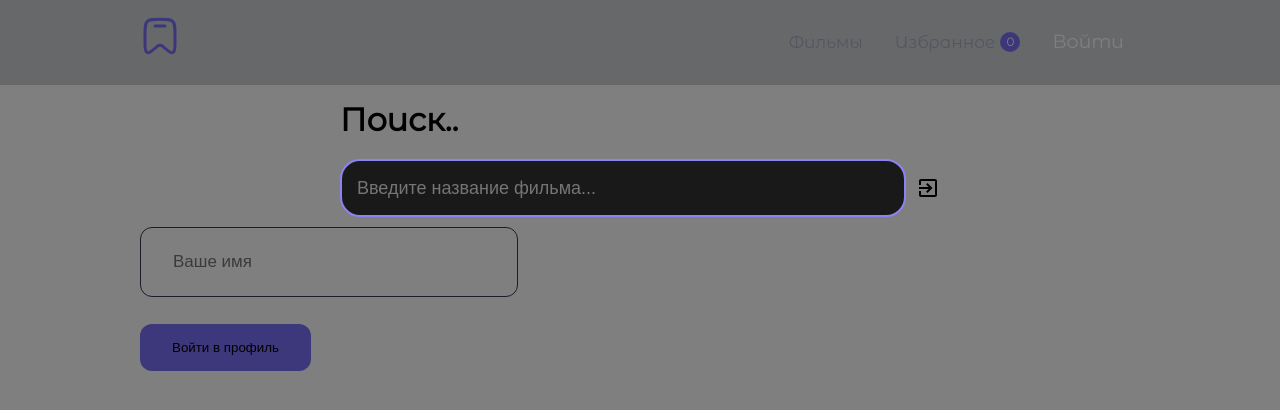
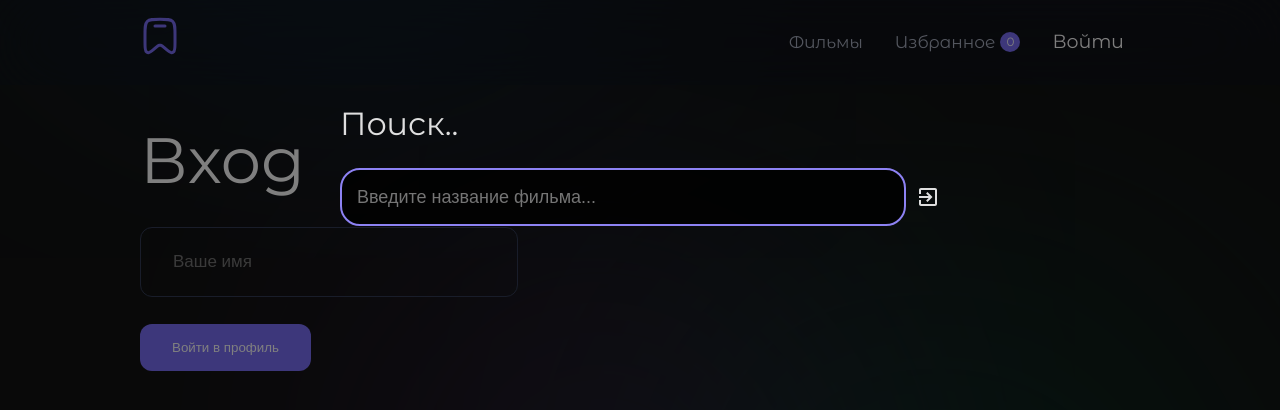
Before and after one commit to Onlaino/filmsApp_nextJS_zustand, a Next.js app: page /login in a window 1280 px wide. Both pictures are taken after a click on the element "Поиск". Shown: the top 410 px of the page. Built offline with nearby package versions, Linux system fonts and the light colour scheme.

Commit message:
adding keydown events adding animation to search adn searcj components

```diff
--- a/src/components/FilmSearchItem/FilmSearchItem.tsx
+++ b/src/components/FilmSearchItem/FilmSearchItem.tsx
@@ -1,10 +1,20 @@
 import Image from 'next/image'
 import cl from './FilmSearchItem.module.css'
 import { IFilmSeachItemProps } from './FilmSearchItem.props'
+import { motion } from 'framer-motion'
 
-export const FilmSearchItem = ({ name, imgUrl, id }: IFilmSeachItemProps) => {
+export const FilmSearchItem = ({ name, imgUrl }: IFilmSeachItemProps) => {
 	return (
-		<div className={cl.film}>
+		<motion.div
+			className={cl.film}
+			initial={{ y: 500 }}
+			animate={{ y: 0 }}
+			exit={{ y: -200 }}
+			transition={{
+				ease: 'circIn',
+				duration: 0.35,
+			}}
+		>
 			<Image
 				src={imgUrl}
 				className={cl.image}
@@ -13,6 +23,6 @@ export const FilmSearchItem = ({ name, imgUrl, id }: IFilmSeachItemProps) => {
 				alt='film_image'
 			/>
 			<div className={cl.name}>{name}</div>
-		</div>
+		</motion.div>
 	)
 }
--- a/src/components/Navigation/Navigation.tsx
+++ b/src/components/Navigation/Navigation.tsx
@@ -55,7 +55,13 @@ export const Navigation = () => {
 					) : (
 						<div
 							onClick={() => setIsSearchOpen(true)}
+							onKeyDown={evt => {
+								if (evt.key === 'Enter') {
+									setIsSearchOpen(true)
+								}
+							}}
 							className={cl.headerRightItem}
+							tabIndex={0}
 						>
 							Поиск
 						</div>
--- a/src/components/SearchFilms/SearchFilms.module.css
+++ b/src/components/SearchFilms/SearchFilms.module.css
@@ -77,9 +77,6 @@
 
 .loader {
   border: 4px solid rgba(255, 255, 255, 0.3);
-	position: fixed;
-	top: 150%;
-	left: 50%;
   border-radius: 50%;
   border-top: 4px solid #3498db;
   width: 40px;
--- a/src/components/SearchFilms/SearchFilms.tsx
+++ b/src/components/SearchFilms/SearchFilms.tsx
@@ -1,8 +1,9 @@
 import cl from './SearchFilms.module.css'
 import cn from 'classnames'
 import ExitToAppIcon from '@mui/icons-material/ExitToApp'
+import { motion } from 'framer-motion'
 import { ISearchFilmsProps } from './SearchFilms.props'
-import { KeyboardEventHandler, useEffect, useState } from 'react'
+import { KeyboardEventHandler, useEffect, useRef, useState } from 'react'
 import { IFilm } from '@/types/film.interface'
 import { FilmService } from '@/services/film.service'
 import { FilmSearchItem } from '../FilmSearchItem/FilmSearchItem'
@@ -21,6 +22,7 @@ export const SearchFilms = ({
 }: ISearchFilmsProps) => {
 	const [films, setFilms] = useState<IFilm[] | undefined>([])
 	const [isSearched, setIsSearched] = useState<boolean>(false)
+	const inputRef = useRef<HTMLInputElement>(null)
 	const router = useRouter()
 
 	const handlePressEnter: KeyboardEventHandler<
@@ -39,15 +41,21 @@ export const SearchFilms = ({
 		setIsOpen(false)
 	}
 
+	const handleClosePopup = (event: KeyboardEvent) => {
+		if (event.key === 'Escape') setIsOpen(false)
+	}
+
 	useEffect(() => {
 		if (isOpen) {
+			document.body.addEventListener('keydown', handleClosePopup)
 			document.body.style.overflow = 'hidden'
+			inputRef.current?.focus()
 		}
 		return () => {
+			document.body.removeEventListener('keydown', handleClosePopup)
 			document.body.style.overflow = ''
 		}
 	}, [isOpen])
-
 
 	return (
 		<div
@@ -57,10 +65,16 @@ export const SearchFilms = ({
 			})}
 			{...props}
 		>
-			<div className={cl.find}>
+			<motion.div
+				className={cl.find}
+				initial={{ y: -500 }}
+				animate={{ y: isOpen ? 0 : -500 }}
+				transition={{ duration: 0.35 }}
+			>
 				<h2 className={cl.heading}>Поиск..</h2>
 				<div className={cl.search}>
 					<input
+						ref={inputRef}
 						onKeyDown={e => handlePressEnter(e)}
 						onChange={e => setFileName(e.target.value)}
 						className={cl.input}
@@ -72,10 +86,11 @@ export const SearchFilms = ({
 				<div className={cl.films}>
 					{isSearched ? (
 						<div className={cl.loader}></div>
-					) : isSearched && (!films || films.length === 0) ? (
+					) : isSearched && films && films.length === 0 ? (
 						<h2 className={cl.noFilms}>Фильмы не найдены</h2>
 					) : (
-						films && films.map(f => (
+						films &&
+						films.map(f => (
 							<div
 								className={cl.filmItem}
 								key={f.id}
@@ -94,7 +109,7 @@ export const SearchFilms = ({
 						))
 					)}
 				</div>
-			</div>
+			</motion.div>
 		</div>
 	)
 }
--- a/src/styles/global.css
+++ b/src/styles/global.css
@@ -1,9 +1,9 @@
-/* :root {
+:root {
 	font-family: Inter, system-ui, Avenir, Helvetica, Arial, sans-serif;
 	line-height: 1.5;
 	font-weight: 400;
 
-	color-scheme: light dark;
+	color-scheme: dark;
 	color: rgba(255, 255, 255, 0.87);
 	background: url('/background.svg') center center/cover no-repeat;
 	background: #121829 tran;
@@ -13,7 +13,7 @@
 	text-rendering: optimizeLegibility;
 	-webkit-font-smoothing: antialiased;
 	-moz-osx-font-smoothing: grayscale;
-} */
+}
 
 a {
 	text-decoration: none;
```
Lines whose indentation alone changed are shown as unchanged.
